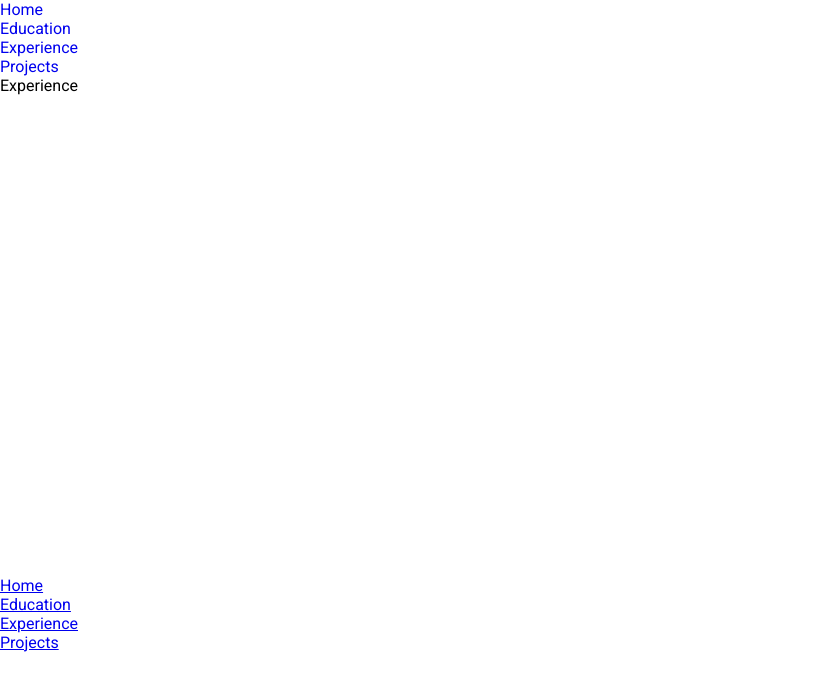
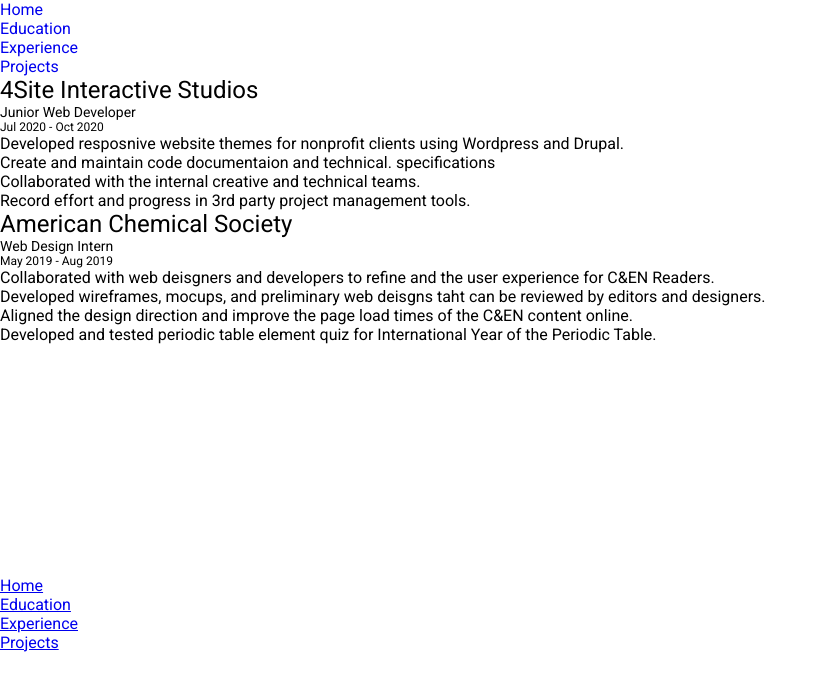
Before and after one commit to jdelacr/justyn-portfolio, a React (Create React App) app: page /Experience in a window 1280 px wide. Shown: the top 690 px of the page, without its empty margins (0-827 px from the left). Built offline with nearby package versions, Linux system fonts and the light colour scheme.

Commit message:
Added information in experience

```diff
--- a/src/pages/Experience.js
+++ b/src/pages/Experience.js
@@ -1,8 +1,65 @@
 import React, { Component } from "react";
+import "../styles/pages/Experience.scss";
 
 export class Experience extends Component {
   render() {
-    return <div>Experience</div>;
+    return (
+      <div>
+        <div>
+          <div>
+            <h1>4Site Interactive Studios</h1>
+            <h3>Junior Web Developer</h3>
+            <h4>Jul 2020 - Oct 2020</h4>
+          </div>
+          <div>
+            <ul>
+              <li>
+                Developed resposnive website themes for nonprofit clients using
+                Wordpress and Drupal.
+              </li>
+              <li>
+                Create and maintain code documentaion and technical.
+                specifications
+              </li>
+              <li>
+                Collaborated with the internal creative and technical teams.
+              </li>
+              <li>
+                Record effort and progress in 3rd party project management
+                tools.
+              </li>
+            </ul>
+          </div>
+        </div>
+        <div>
+          <div>
+            <h1>American Chemical Society</h1>
+            <h3>Web Design Intern</h3>
+            <h4>May 2019 - Aug 2019</h4>
+          </div>
+          <div>
+            <ul>
+              <li>
+                Collaborated with web deisgners and developers to refine and the
+                user experience for C&EN Readers.
+              </li>
+              <li>
+                Developed wireframes, mocups, and preliminary web deisgns taht
+                can be reviewed by editors and designers.
+              </li>
+              <li>
+                Aligned the design direction and improve the page load times of
+                the C&EN content online.
+              </li>
+              <li>
+                Developed and tested periodic table element quiz for
+                International Year of the Periodic Table.
+              </li>
+            </ul>
+          </div>
+        </div>
+      </div>
+    );
   }
 }
 
```
Also changed, not shown: src/styles/pages/Experience.scss (added).
